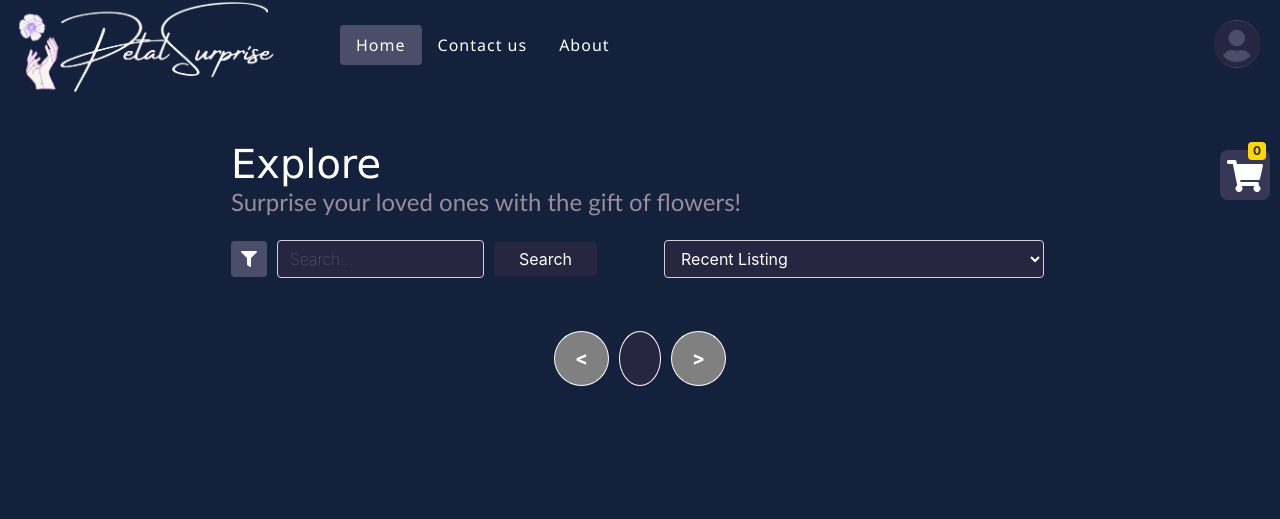
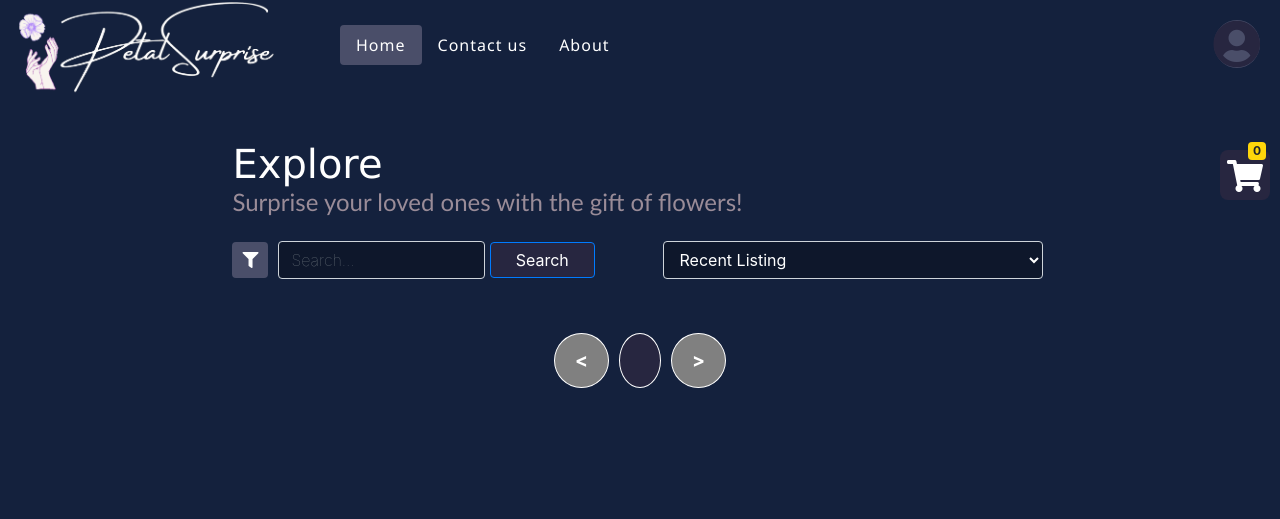
Before and after one commit to RifkiAhmed/petalsurprise, a Flask app: template api/v1/templates/index.html in a window 1280 px wide. Shown: the top 519 px of the page. Run offline with Flask 3, Linux system fonts and the light colour scheme; the template is opened without the code that fills it, so the values that code supplies are empty; some libraries are stand-ins or nearby versions.

Commit message:
Update index template style sheet

```diff
--- a/api/v1/static/styles/index.css
+++ b/api/v1/static/styles/index.css
@@ -36,21 +36,9 @@
     padding: 20px 30px;
 }
 
-#search, .btn-search {
-    margin-right: 5px;
-    background-color: #272640;
+#select-filter-products {
+    background-color: rgba(0, 0, 0, 0.3);
     color: #ffffff;
-}
-
-input[type="text"],input[type="text"], #select-filter-products {
-    background-color: #272640;
-    color: #ffffff;
-}
-
-.btn-search,
-.btn-range-price {
-    background-color: #4a4e69;
-    border: 0px;
 }
 
 #filter-products {
@@ -160,8 +143,12 @@
     text-align: center;
     padding: 10px 0px;
     color: #ffffff;
-    background-color: rgba(109, 89, 122, 0.4);
+    background-color: (109, 89, 122);
     border-radius: 8px;
+}
+
+.fa-shopping-cart {
+    background-color: #272640;
 }
 
 .fa-filter {
```
Also changed, not shown: other parts of api/v1/static/styles/index.css (+18 -23 lines).
